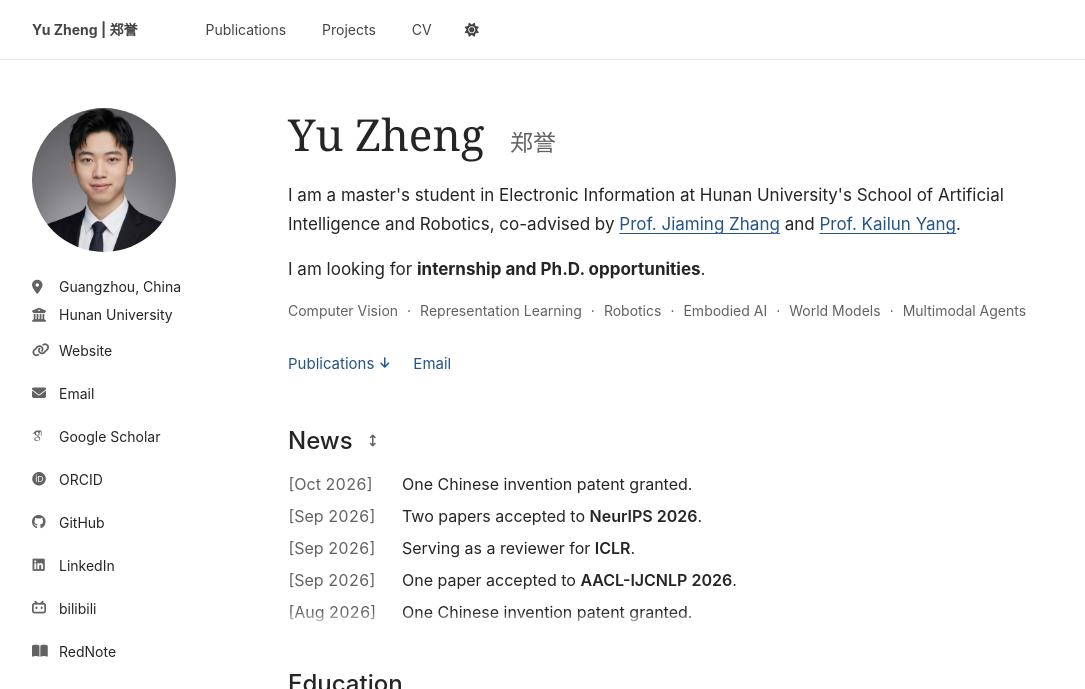
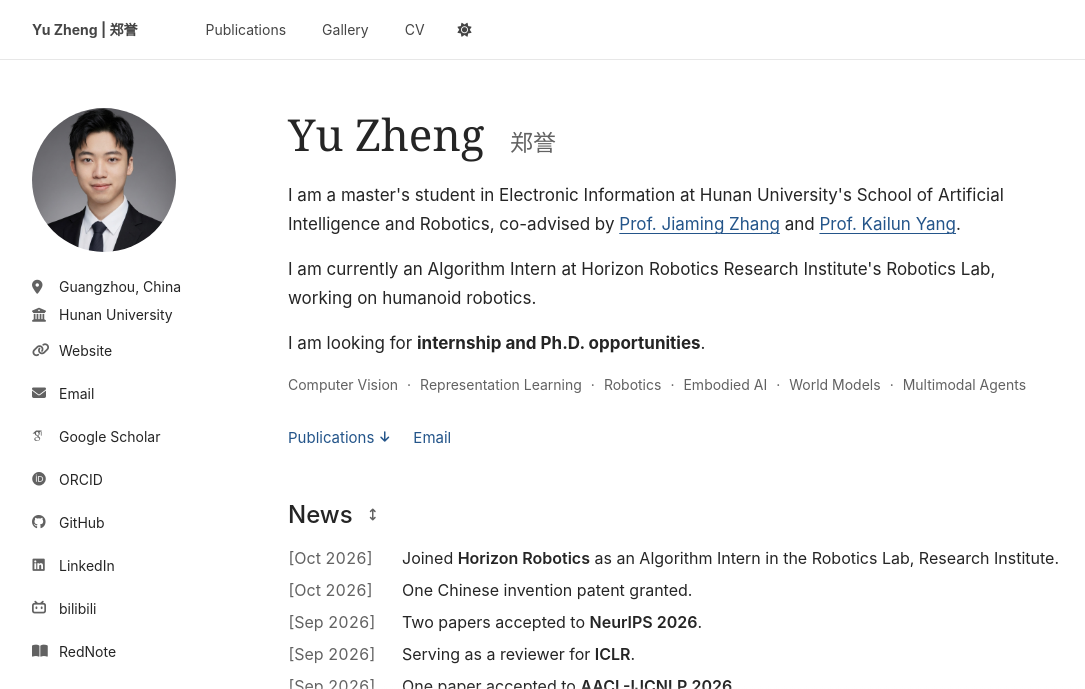
Before and after one commit to FaterYU/FaterYU.github.io, a Jekyll site: the page built from _pages/about.md, in a window 1280 px wide, cut to the strip 0-689 px from the top of the page. Shown: the whole strip, without its empty margins (0-1085 px from the left). Built offline with Jekyll 4.4.1, drawn with Linux system fonts in a browser that asks for light colours; some web fonts are replaced; some of the changed text lies outside the part shown.

Commit message:
Add UbiComp gallery and update homepage profile

```diff
--- a/_data/profile.yml
+++ b/_data/profile.yml
@@ -8,6 +8,8 @@ research_interests:
 
 news:
   # Preserve the known event date (YYYY-MM or YYYY-MM-DD), independently of preprints.
+  - date: "2026-10-19"
+    text: "Joined **Horizon Robotics** as an Algorithm Intern in the Robotics Lab, Research Institute."
   - date: "2026-10-09"
     text: "One Chinese invention patent granted."
   - date: "2026-09-26"
@@ -200,6 +202,12 @@ internships:
   meta: "Industry and Research"
   title: "Internship experience"
   items:
+    - organization: "Horizon Robotics"
+      role: "Algorithm Intern"
+      department: "Robotics Lab, Research Institute"
+      location: "Beijing, China"
+      logo: "/images/organizations/horizon-robotics.png"
+      logo_style: "emblem"
     - organization: "PolyU"
       role: "Research Intern"
       department: "Dept. PAIR"
--- a/_pages/about.md
+++ b/_pages/about.md
@@ -20,6 +20,7 @@ redirect_from:
     </div>
   </div>
   <p class="profile-lede">I am a master's student in Electronic Information at Hunan University's School of Artificial Intelligence and Robotics, co-advised by <a href="https://jamycheung.github.io/">Prof. Jiaming Zhang</a> and <a href="https://yangkailun.com/">Prof. Kailun Yang</a>.</p>
+  <p class="profile-lede">I am currently an Algorithm Intern at Horizon Robotics Research Institute's Robotics Lab, working on humanoid robotics.</p>
   <p class="profile-lede">I am looking for <strong>internship and Ph.D. opportunities</strong>.</p>
   <ul class="profile-focus-list" aria-label="Research interests">
     {% for interest in profile.research_interests %}
@@ -69,19 +70,12 @@ redirect_from:
 </section>
 
 <section class="profile-section profile-section--publications" id="publications" tabindex="-1" aria-labelledby="publications-heading">
-  <div class="profile-scroll-heading">
-    <h2 class="profile-section-title" id="publications-heading">Publications</h2>
-    {% include profile-scroll-hint.html target="publication-list" %}
-  </div>
-  <div class="profile-scroll-frame">
-    <div class="profile-scroll profile-publication-scroll" id="publication-list" tabindex="0" role="region" aria-label="Publication list">
-      <div class="profile-publication-list">
-        {% assign publications = profile.publications | where_exp: "publication", "publication.hidden != true" | sort: 'sort_month' | reverse %}
-        {% for publication in publications %}
-          {% include profile-publication-card.html publication=publication heading="h3" hide_description=true compact=true %}
-        {% endfor %}
-      </div>
-    </div>
+  <h2 class="profile-section-title" id="publications-heading">Publications</h2>
+  <div class="profile-publication-list" id="publication-list">
+    {% assign publications = profile.publications | where_exp: "publication", "publication.hidden != true" | sort: 'sort_month' | reverse %}
+    {% for publication in publications %}
+      {% include profile-publication-card.html publication=publication heading="h3" hide_description=true compact=true %}
+    {% endfor %}
   </div>
 </section>
 
@@ -107,7 +101,10 @@ redirect_from:
         <div class="profile-internship-detail">
           <strong>{{ item.organization }}</strong>
           <p class="profile-internship-role">{{ item.role }}</p>
-          <p class="profile-internship-meta">{{ item.department }} <span aria-hidden="true">&middot;</span> {{ item.location }}</p>
+          {% if item.department or item.location %}
+            <p class="profile-internship-meta">{{ item.department }}{% if item.department and item.location %} <span aria-hidden="true">&middot;</span> {% endif %}{{ item.location }}</p>
+          {% endif %}
+          {% if item.period %}<p class="profile-internship-meta">{{ item.period }}</p>{% endif %}
         </div>
       </li>
     {% endfor %}
--- a/_pages/cv.md
+++ b/_pages/cv.md
@@ -37,6 +37,7 @@ redirect_from:
 
 ## Internship
 
+- Algorithm Intern, Robotics Lab, Research Institute, Horizon Robotics, Beijing, China
 - Research Intern, Dept. PAIR, PolyU, Hong Kong, China
 - Interface Development Intern, Dept. TEG, Tencent, Shenzhen, China
 - Assistant Tutor, Dept. RoboMaster, DJI, Shenzhen, China
--- a/_sass/layout/_profile.scss
+++ b/_sass/layout/_profile.scss
@@ -185,6 +185,56 @@
   .profile-page-heading h1 { font-size: 34px; font-weight: 500; line-height: 1.2; }
   .profile-page-heading .profile-kicker { font-size: 13px; color: var(--global-text-color-light); font-weight: 500; }
 
+  .profile-gallery-event {
+    padding: 24px 0 0;
+    border-top: 1px solid var(--profile-border-color);
+    scroll-margin-top: 88px;
+    & + .profile-gallery-event { margin-top: 40px; }
+  }
+  .profile-gallery-event__header {
+    margin-bottom: 20px;
+    h2 { margin: 0; font-size: 24px; font-weight: 500; line-height: 1.3; }
+  }
+  .profile-gallery-event__details {
+    margin-top: 16px;
+    p { margin: 0; font-size: 16px; line-height: 1.7; }
+  }
+  .profile-gallery-event__meta {
+    display: flex;
+    flex-wrap: wrap;
+    gap: 8px 24px;
+    margin: 10px 0 0;
+    padding: 0;
+    list-style: none;
+    color: var(--global-text-color-light);
+    li { display: inline-flex; align-items: center; gap: 8px; margin: 0; font-size: 14px; }
+    i { font-size: 13px; }
+  }
+  .profile-gallery-empty {
+    display: flex;
+    flex-direction: column;
+    align-items: center;
+    justify-content: center;
+    gap: 12px;
+    min-height: 180px;
+    padding: 24px;
+    background: var(--profile-muted-surface-color);
+    color: var(--global-text-color-light);
+    text-align: center;
+    > i { font-size: 24px; }
+    p { margin: 0; }
+  }
+  .profile-gallery-photos { display: grid; grid-template-columns: minmax(0, 1fr); gap: 24px; }
+  .profile-gallery-photo {
+    min-width: 0;
+    margin: 0;
+    &:only-child { grid-column: 1 / -1; }
+    a { position: relative; display: block; aspect-ratio: 3 / 2; background: var(--profile-muted-surface-color); cursor: zoom-in; }
+    img { display: block; width: 100%; height: 100%; margin: 0; object-fit: contain; }
+    figcaption { margin: 8px 0 0; color: var(--global-text-color-light); font-size: 14px; line-height: 1.5; }
+    a:hover .profile-figure-zoom, a:focus-visible .profile-figure-zoom { opacity: 1; }
+  }
+
   .profile-scroll-heading {
     display: flex;
     align-items: center;
@@ -249,12 +299,6 @@
     strong { color: inherit; font-weight: 600; }
   }
 
-  .profile-publication-scroll {
-    max-height: 880px;
-    max-height: unquote("min(880px, calc(100svh - 144px))");
-    margin-left: 0;
-    padding: 0 16px 0 0;
-  }
   .profile-publication-list { gap: 0; }
   .profile-publication {
     scroll-margin-top: 88px;
@@ -410,6 +454,7 @@
   .page__footer .fa-github { color: inherit; }
 
   @media (min-width: 640px) {
+    .profile-gallery-photos { grid-template-columns: repeat(2, minmax(0, 1fr)); }
     .profile-publication { grid-template-columns: minmax(220px, 34%) minmax(0, 1fr); gap: 28px; }
     .profile-publication__body { grid-column: 2; }
     .profile-timeline li { grid-template-columns: 116px 72px minmax(0, 1fr); }
@@ -482,7 +527,6 @@
     .profile-news { margin: 0 0 28px; padding: 0; }
     .profile-news-scroll { max-height: var(--profile-news-height, 168px); }
     .profile-news-list li { grid-template-columns: 100px minmax(0, 1fr); gap: 10px; }
-    .profile-publication-scroll { max-height: 720px; max-height: unquote("min(720px, calc(100svh - 144px))"); }
     .profile-publication { gap: 16px; }
     .profile-publication__media { max-width: 100%; aspect-ratio: 16 / 9; }
     .profile-page-heading h1 { font-size: 30px; }
--- a/images/organizations/sources.yml
+++ b/images/organizations/sources.yml
@@ -1,5 +1,9 @@
 # Official assets used to identify educational and internship affiliations.
 # Logos remain the property of their respective organizations.
+horizon-robotics.png:
+  page: https://www.horizon.auto/
+  source: https://www.horizon.auto/favicon.png
+  note: Official 256px square mark converted from ICO to PNG without visual changes.
 hunan-university.png:
   page: https://100.hnu.edu.cn/bsxz1/bsxz.htm
   source: https://100.hnu.edu.cn/bsxz/xiaohui.zip
--- a/scripts/verify_profile_interactions.cjs
+++ b/scripts/verify_profile_interactions.cjs
@@ -17,7 +17,7 @@ function setup({ profile = true, reduced = false, withFrame = true } = {}) {
   const observers = [];
   const motion = { matches: reduced, addEventListener() {} };
   const scroll = {
-    id: "publication-list", dataset: {}, scrollTop: 0, scrollHeight: 900, clientHeight: 500,
+    id: "news-list", dataset: {}, scrollTop: 0, scrollHeight: 900, clientHeight: 500,
     firstElementChild: {},
     closest: () => withFrame ? frame : null,
     addEventListener: (name, callback) => { events[name] = callback; }
```
Also changed, not shown: README.md (+29 -5 lines), _data/gallery.yml (added, +12 -0 lines), _data/navigation.yml (+6 -2 lines), _includes/profile-gallery-event.html (added, +38 -0 lines), _pages/gallery.html (added, +17 -0 lines), _pages/publications.html (+6 -13 lines), scripts/verify_gallery.rb (added, +72 -0 lines), scripts/verify_news.rb (+7 -4 lines), scripts/verify_profile_layout.rb (+9 -2 lines), images/gallery/ubicomp-2026/conference-group.jpg (added), images/organizations/horizon-robotics.png (added).
